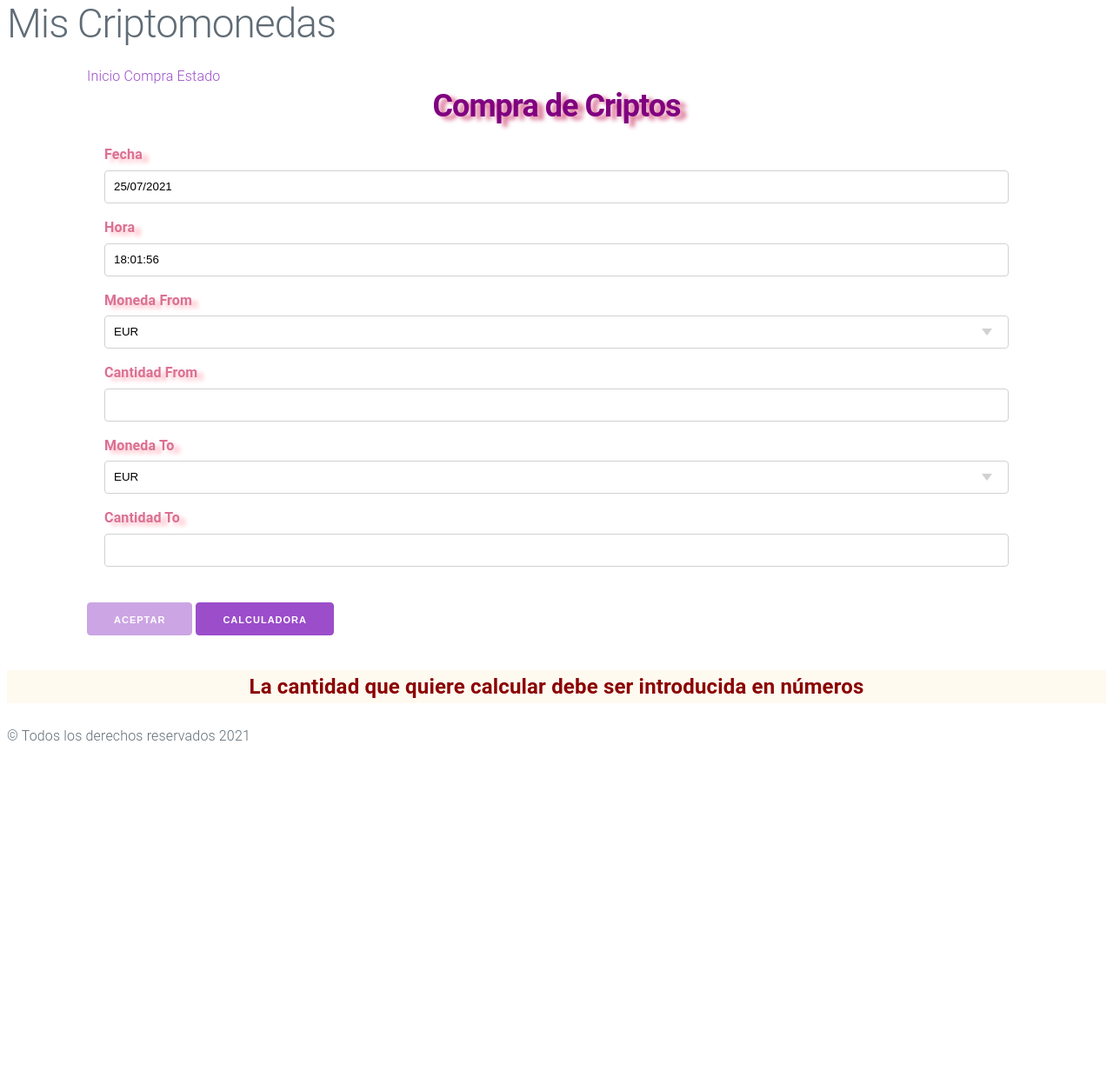
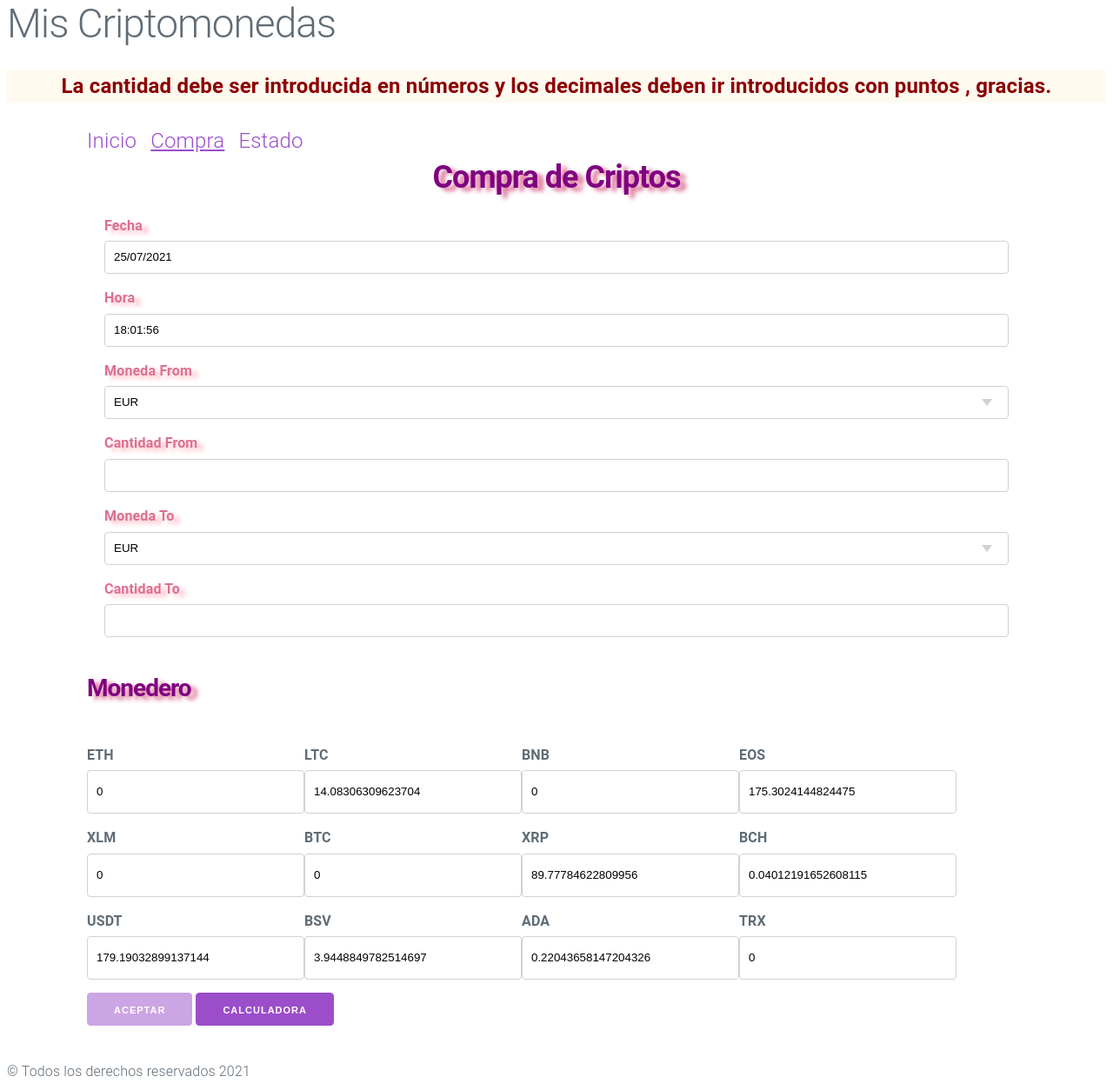
Before and after one commit to Padilloso/Flask-Classic---Criptomenas---VZ-VII, a Flask app: page /purchase in a window 1280 px wide. Shown: the part 34-1288 px from the top of the page at 87% size. Before the commit the page ends 886 px from the top, so only its background shows below. Run offline with Flask 2, Linux system fonts and the light colour scheme; data comes from the database, SQL or seed files in the repository; both versions use the stored data as it was after the commit; some libraries are stand-ins or nearby versions.

Commit message:
Correcto

```diff
--- a/criptomonedas/forms.py
+++ b/criptomonedas/forms.py
@@ -5,6 +5,7 @@ from wtforms.fields.core import BooleanField, FloatField, SelectField, StringFie
 from wtforms.fields.simple import HiddenField, SubmitField
 from wtforms.validators import DataRequired, Length, NumberRange, ValidationError
 from datetime import date, datetime
+from criptomonedas.dataaccess import *
 
 
 
@@ -20,7 +21,6 @@ def clock():
 
 
 
-
 class MovimientosForm(FlaskForm):
     id = HiddenField()
     date = StringField("Fecha",default=today())
@@ -32,8 +32,25 @@ class MovimientosForm(FlaskForm):
     precioUnidad = StringField("Precio Unidad")
     submit = SubmitField("Aceptar")
     calculadora = SubmitField("Calcular")
+    monedero = StringField("Monedero")
 
 
 class Estado(FlaskForm):
     invertido = FloatField()
     valoractual = FloatField()
+
+
+class Monedero(FlaskForm):
+    moneda1= StringField()
+    moneda2 = StringField()
+    moneda3 = StringField()
+    moneda4 = StringField()
+    moneda5 = StringField()
+    moneda6 = StringField()
+    moneda7 = StringField()
+    moneda8 = StringField()
+    moneda9 = StringField()
+    moneda10 = StringField()
+    moneda11 = StringField()
+    moneda12 = StringField()
+    moneda13= StringField()
--- a/criptomonedas/static/css/styless.css
+++ b/criptomonedas/static/css/styless.css
@@ -55,6 +55,6 @@
     text-shadow: 7px 4px 5px palevioletred;
 }
 
-.to {
-
+.titusecun {
+    font-size: x-large
 }
--- a/criptomonedas/templates/base.html
+++ b/criptomonedas/templates/base.html
@@ -14,11 +14,6 @@
         FlaskClassic - Criptomonedas - VZ VII
     </header>
     <h1>Mis Criptomonedas</h1>
-    <section class="container">
-
-        {% block contenido %}{% endblock %}
-
-    </section>
     {% with mensajes = get_flashed_messages(with_categories = true) %}<p></p>
         {% if mensajes %}
         <div class="popup">
@@ -28,6 +23,12 @@
         </div>
         {% endif %}
     {% endwith %}
+    <section class="container">
+
+        {% block contenido %}{% endblock %}
+
+    </section>
+
     <footer>
         &copy; Todos los derechos reservados 2021
     </footer>
--- a/criptomonedas/templates/movimientos.html
+++ b/criptomonedas/templates/movimientos.html
@@ -2,9 +2,9 @@
     {% block titulo %}Inicio{% endblock %}
 
     {% block contenido %}
-        <a>Inicio</a>
-        <a href="/purchase">Compra</a>
-        <a href="/status">Estado</a>
+        <a class="titusecun"><u>Inicio</u> &nbsp;</a>
+        <a href="/purchase" class="titusecun">Compra &nbsp;</a>
+        <a href="/status" class="titusecun">Estado</a>
         <h2 style="text-align: center;" class="secundarios">Movimientos</h2>
         <table>
             <tr>
--- a/criptomonedas/templates/purchase.html
+++ b/criptomonedas/templates/purchase.html
@@ -2,9 +2,9 @@
     {% block titulo %}Compra{% endblock %}
 
     {% block contenido %}
-        <a href="/">Inicio</a>
-        <a>Compra</a>
-        <a href="/status">Estado</a>
+        <a href="/" class="titusecun">Inicio &nbsp;</a>
+        <a class="titusecun"><u>Compra</u> &nbsp;</a>
+        <a href="/status" class="titusecun">Estado</a>
         <h2 style="text-align: center;" class="secundarios">Compra de Criptos</h2>
 
         <form action="/purchase" method="post">
@@ -49,6 +49,45 @@
                 </div>
 
             </fieldset>
+                <h3 for="monedero" class="secundarios">Monedero</h3><br>
+                </div>
+                <div style="float: left;">
+                    <label for="moneda2">ETH</label><input type="text"  style="width : 250px; height : 50px" name="ETH" value="{{ mon.moneda2 }}">
+                </div>
+                <div style="float: left;">
+                    <label for="moneda3">LTC</label><input type="text" style="width : 250px; height : 50px" name="LTC" value="{{ mon.moneda3 }}">
+                </div>
+                <div style="float: left;">
+                    <label for="moneda4">BNB</label><input type="text" style="width : 250px; height : 50px" name="BNB" value="{{ mon.moneda4 }}">
+                </div>
+                <div style="float: left;">
+                    <label for="moneda5">EOS</label><input type="text" style="width : 250px; height : 50px" name="EOS" value="{{ mon.moneda5 }}">
+                </div>
+                <div style="float: left;">
+                    <label for="moneda6">XLM</label><input type="text" style="width : 250px; height : 50px" name="XLM" value="{{ mon.moneda6 }}">
+                </div>
+                <div style="float: left;">
+                    <label for="moneda7">BTC</label><input type="text" style="width : 250px; height : 50px" name="BTC" value="{{ mon.moneda7 }}">
+                </div>
+                <div style="float: left;">
+                    <label for="moneda8">XRP</label><input type="text" style="width : 250px; height : 50px" name="XRP" value="{{ mon.moneda8 }}">
+                </div>
+                <div style="float: left;">
+                    <label for="moneda9">BCH</label><input type="text" style="width : 250px; height : 50px" name="BCH" value="{{ mon.moneda9 }}">
+                </div>
+                <div style="float: left;">
+                    <label for="moneda10">USDT</label><input type="text" style="width : 250px; height : 50px" name="USDT" value="{{ mon.moneda10 }}">
+                </div>
+                <div style="float: left;">
+                    <label for="moneda11">BSV</label><input type="text" style="width : 250px; height : 50px" name="BSV" value="{{ mon.moneda11 }}">
+                </div>
+                <div style="float: left;">
+                    <label for="moneda12">ADA</label><input type="text" style="width : 250px; height : 50px" name="ADA" value="{{ mon.moneda12 }}">
+                </div>
+                <div style="float: left;">
+                    <label for="moneda13">TRX</label><input type="text" style="width : 250px; height : 50px" name="TRX" value="{{ mon.moneda13 }}">
+                </div><br></br>
+
             <input disabled type="submit" name="submit"  value="Aceptar">
             <input type="submit" name="calculadora" value="Calculadora">
         </form>
--- a/criptomonedas/templates/status.html
+++ b/criptomonedas/templates/status.html
@@ -2,9 +2,9 @@
     {% block titulo %}Inicio{% endblock %}
 
     {% block contenido %}
-        <a href="/">Inicio</a>
-        <a href="/purchase">Compra</a>
-        <a>Estado</a>
+        <a href="/" class="titusecun">Inicio &nbsp;</a>
+        <a href="/purchase" class="titusecun">Compra &nbsp;</a>
+        <a class="titusecun"><u>Estado</u> &nbsp;</a>
         <h2 style="text-align: center;" class="secundarios">Estado de la inversión</h2><br></br>
 
         <form action="/status" method="get">
--- a/criptomonedas/views.py
+++ b/criptomonedas/views.py
@@ -1,6 +1,7 @@
 from wtforms.fields.core import FloatField
+from wtforms.validators import Length
 import criptomonedas
-from criptomonedas.forms import Estado, MovimientosForm
+from criptomonedas.forms import Estado, Monedero, MovimientosForm
 from flask import Flask
 import sqlite3
 from criptomonedas import app
@@ -32,6 +33,7 @@ def index():
 @app.route("/purchase", methods=["GET","POST"])
 def nuevo():
     formulario = MovimientosForm()
+    mon = Monedero()
     query = "SELECT * FROM criptomonedas WHERE 1 = 1;"
     parametros = []
     resultado = dbManager.consultaMuchasSQL(query,parametros)
@@ -40,20 +42,45 @@ def nuevo():
     cantidadMonedasAtrapadas = {"EUR":0,"ETH":0,"LTC":0,"BNB":0,"EOS":0,"XLM":0,"BTC":0,"XRP":0,"BCH":0,"USDT":0,"BSV":0,"ADA":0,"TRX":0}
     cantidadMonedasUsadas = {"EUR":0,"ETH":0,"LTC":0,"BNB":0,"EOS":0,"XLM":0,"BTC":0,"XRP":0,"BCH":0,"USDT":0,"BSV":0,"ADA":0,"TRX":0}
 
+    cantidadMonedasRestantes = {}
+    for m in listaMonedas:
+        for r in resultado:
+            if r['moneda_from'] == m:
+                c = r['moneda_from']
+                cantidadMonedasUsadas[c] += r['cantidad_from']
+            elif r['moneda_to'] == m:
+                c1 = r['moneda_to']
+                cantidadMonedasAtrapadas[c1] += r['cantidad_to']
 
+    for c,a in cantidadMonedasAtrapadas.items():
+        cantidadMonedasRestantes[c] = a - cantidadMonedasUsadas.get(c, 0)
+
+    mon.moneda1 = cantidadMonedasRestantes['EUR']
+    mon.moneda2 = cantidadMonedasRestantes['ETH']
+    mon.moneda3 = cantidadMonedasRestantes['LTC']
+    mon.moneda4 = cantidadMonedasRestantes['BNB']
+    mon.moneda5 = cantidadMonedasRestantes['EOS']
+    mon.moneda6 = cantidadMonedasRestantes['XLM']
+    mon.moneda7 = cantidadMonedasRestantes['BTC']
+    mon.moneda8 = cantidadMonedasRestantes['XRP']
+    mon.moneda9 = cantidadMonedasRestantes['BCH']
+    mon.moneda10 = cantidadMonedasRestantes['USDT']
+    mon.moneda11 = cantidadMonedasRestantes['BSV']
+    mon.moneda12 = cantidadMonedasRestantes['ADA']
+    mon.moneda13 = cantidadMonedasRestantes['TRX']
 
     if request.method==["GET"]:
-        return render_template("calcular.html",form=formulario)
+        return render_template("calcular.html",form=formulario , mon = mon)
 
     elif formulario.cantidad_from.data == None:
-        flash("La cantidad que quiere calcular debe ser introducida en números")
-        return render_template("purchase.html", form = formulario)
+        flash("La cantidad debe ser introducida en números y los decimales deben ir introducidos con puntos , gracias.")
+        return render_template("purchase.html", form = formulario ,mon = mon)
 
 
     elif  not resultado:
         while formulario.moneda_from.data != 'EUR' :
-            flash("LA PRIMERA COMPRA TIENE QUE SER DE EUROS('EUR') A UNA CRIPTOMONEDA , GRACIAS.","error")
-            return render_template("purchase.html", form = formulario)
+            flash("La primera compra debe ser de EUROS('EUR') a  CRIPTOMONEDAS , gracias.","error")
+            return render_template("purchase.html", form = formulario, mon = mon)
 
 
 
@@ -68,20 +95,24 @@ def nuevo():
                 query = "INSERT INTO criptomonedas (date , time ,moneda_from, cantidad_from, moneda_to, cantidad_to) VALUES (?,?,?,?,?,?)"
 
                 if "calculadora" in request.form:
-                    try:
-                        if formulario.moneda_from.data == formulario.moneda_to.data:
-                            flash("LA MONEDA FROM Y LA MONEDA TO NO PUEDEN SER IGUALES")
-                            return render_template("purchase.html", form = formulario)
+                    if formulario.cantidad_from.data > 1000000:
+                        flash("Máximo 1 millón por compra, gracias.")
+                        return render_template("purchase.html", form = formulario , mon = mon)
+                    else:
+                        try:
+                            if formulario.moneda_from.data == formulario.moneda_to.data:
+                                flash("La MONEDA FROM y la MONEDA TO no pueden ser iguales")
+                                return render_template("purchase.html", form = formulario , mon = mon)
 
-                        else:
-                            dbManager.consultaMuchasSQL(query,[formulario.date.data, formulario.time.data, formulario.moneda_from.data, formulario.cantidad_from.data, formulario.moneda_to.data, formulario.cantidad_to])
+                            else:
+                                dbManager.consultaMuchasSQL(query,[formulario.date.data, formulario.time.data, formulario.moneda_from.data, formulario.cantidad_from.data, formulario.moneda_to.data, formulario.cantidad_to])
 
-                    except sqlite3.Error as el_error:
-                        print("Se ha producido un error en SQLITE3",el_error)
-                        flash("Se ha producido un error en la base de datos. Pruebe en unos minutos", "error")
-                        return render_template("purchase.html" , form= formulario)
+                        except sqlite3.Error as el_error:
+                            print("Se ha producido un error en SQLITE3",el_error)
+                            flash("Se ha producido un error en la base de datos. Pruebe en unos minutos", "error")
+                            return render_template("purchase.html" , form= formulario , mon = mon)
 
-                    return render_template("compra.html", form = formulario)
+                        return render_template("compra.html", form = formulario, mon = mon)
 
                 elif "submit" in request.form:
 
@@ -92,7 +123,7 @@ def nuevo():
                     except sqlite3.Error as el_error:
                         print("Se ha producido un error en SQLITE3",el_error)
                         flash("Se ha producido un error en la base de datos. Pruebe en unos minutos", "error")
-                        return render_template("purchase.html" , form= formulario)
+                        return render_template("purchase.html" , form= formulario , mon = mon)
 
                     return redirect(url_for("index"))
 
@@ -112,20 +143,24 @@ def nuevo():
                     query = "INSERT INTO criptomonedas (date , time ,moneda_from, cantidad_from, moneda_to, cantidad_to) VALUES (?,?,?,?,?,?)"
 
                     if "calculadora" in request.form:
-                        try:
-                            if formulario.moneda_from.data == formulario.moneda_to.data:
-                                flash("LA MONEDA FROM Y LA MONEDA TO NO PUEDEN SER IGUALES")
-                                return render_template("purchase.html", form = formulario)
+                        if formulario.cantidad_from.data > 1000000:
+                            flash("Máximo 1 millón  por compra, gracias.")
+                            return render_template("purchase.html", form = formulario , mon = mon)
+                        else:
+                            try:
+                                if formulario.moneda_from.data == formulario.moneda_to.data:
+                                    flash("La MONEDA FROM y la MONEDA TO no pueden ser iguales")
+                                    return render_template("purchase.html", form = formulario , mon = mon)
 
-                            else:
-                                dbManager.consultaMuchasSQL(query,[formulario.date.data, formulario.time.data, formulario.moneda_from.data, formulario.cantidad_from.data, formulario.moneda_to.data, formulario.cantidad_to])
+                                else:
+                                    dbManager.consultaMuchasSQL(query,[formulario.date.data, formulario.time.data, formulario.moneda_from.data, formulario.cantidad_from.data, formulario.moneda_to.data, formulario.cantidad_to])
 
-                        except sqlite3.Error as el_error:
-                            print("Se ha producido un error en SQLITE3",el_error)
-                            flash("Se ha producido un error en la base de datos. Pruebe en unos minutos", "error")
-                            return render_template("purchase.html" , form= formulario)
+                            except sqlite3.Error as el_error:
+                                print("Se ha producido un error en SQLITE3",el_error)
+                                flash("Se ha producido un error en la base de datos. Pruebe en unos minutos", "error")
+                                return render_template("purchase.html" , form= formulario , mon = mon)
 
-                        return render_template("compra.html", form = formulario)
+                            return render_template("compra.html", form = formulario , mon = mon)
 
                     elif "submit" in request.form:
 
@@ -136,7 +171,7 @@ def nuevo():
                         except sqlite3.Error as el_error:
                             print("Se ha producido un error en SQLITE3",el_error)
                             flash("Se ha producido un error en la base de datos. Pruebe en unos minutos", "error")
-                            return render_template("purchase.html" , form= formulario)
+                            return render_template("purchase.html" , form= formulario , mon = mon)
 
                         return redirect(url_for("index"))
 
@@ -160,14 +195,14 @@ def nuevo():
 
                     else:
                         cantidadMonedasAtrapadas[formulario.moneda_from.data] -= cantidadMonedasUsadas[formulario.moneda_from.data]
-                        cantidadMonedasAtrapadas[formulario.moneda_from.data] -= formulario.cantidad_from.data
+                        #cantidadMonedasAtrapadas[formulario.moneda_from.data] -= formulario.cantidad_from.data
 
-                    cm = str(cantidadMonedasAtrapadas[formulario.moneda_from.data])
-                    cf = str(formulario.cantidad_from.data)
+                    cm = cantidadMonedasAtrapadas[formulario.moneda_from.data]
+                    cf = formulario.cantidad_from.data
 
                 if cf > cm:
                     flash("No tienes suficiente saldo")
-                    return render_template("purchase.html", form = formulario)
+                    return render_template("purchase.html", form = formulario , mon = mon)
 
                 else:
                     api.apiConversor()
@@ -178,20 +213,24 @@ def nuevo():
                     query = "INSERT INTO criptomonedas (date , time ,moneda_from, cantidad_from, moneda_to, cantidad_to) VALUES (?,?,?,?,?,?)"
 
                     if "calculadora" in request.form:
-                        try:
-                            if formulario.moneda_from.data == formulario.moneda_to.data:
-                                flash("LA MONEDA FROM Y LA MONEDA TO NO PUEDEN SER IGUALES")
-                                return render_template("purchase.html", form = formulario)
+                        if formulario.cantidad_from.data > 1000000:
+                            flash("Máximo 1 millón  por compra, gracias.")
+                            return render_template("purchase.html", form = formulario , mon = mon)
+                        else:
+                            try:
+                                if formulario.moneda_from.data == formulario.moneda_to.data:
+                                    flash("La MONEDA FROM y la MONEDA TO no pueden ser iguales")
+                                    return render_template("purchase.html", form = formulario , mon = mon)
 
-                            else:
-                                dbManager.consultaMuchasSQL(query,[formulario.date.data, formulario.time.data, formulario.moneda_from.data, formulario.cantidad_from.data, formulario.moneda_to.data, formulario.cantidad_to])
+                                else:
+                                    dbManager.consultaMuchasSQL(query,[formulario.date.data, formulario.time.data, formulario.moneda_from.data, formulario.cantidad_from.data, formulario.moneda_to.data, formulario.cantidad_to])
 
-                        except sqlite3.Error as el_error:
-                            print("Se ha producido un error en SQLITE3",el_error)
-                            flash("Se ha producido un error en la base de datos. Pruebe en unos minutos", "error")
-                            return render_template("purchase.html" , form= formulario)
+                            except sqlite3.Error as el_error:
+                                print("Se ha producido un error en SQLITE3",el_error)
+                                flash("Se ha producido un error en la base de datos. Pruebe en unos minutos", "error")
+                                return render_template("purchase.html" , form= formulario)
 
-                        return render_template("compra.html", form = formulario)
+                            return render_template("compra.html", form = formulario , mon = mon)
 
                     elif "submit" in request.form :
 
@@ -202,12 +241,12 @@ def nuevo():
                         except sqlite3.Error as el_error:
                             print("Se ha producido un error en SQLITE3",el_error)
                             flash("Se ha producido un error en la base de datos. Pruebe en unos minutos", "error")
-                            return render_template("purchase.html" , form= formulario)
+                            return render_template("purchase.html" , form= formulario, mon = mon)
 
                         return redirect(url_for("index"))
 
 
-    return render_template("purchase.html",form = formulario)
+    return render_template("purchase.html",form = formulario ,mon = mon)
 
 
 
```
Also changed, not shown: criptomonedas/pruebas.py (deleted, +0 -22 lines), criptomonedas/templates/compra.html (+41 -3 lines), criptomonedas.db.
